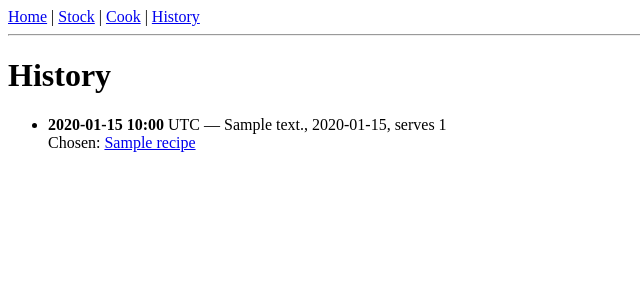
After one commit to amiablealex/my-kitchen, a Flask app: page /history/ in a window 1280 px wide. The commit adds this page. Shown: the top 300 px of the page, without its empty margins (0-640 px from the left). Run offline with Flask 3, Linux system fonts and the light colour scheme; tables that the repository leaves empty hold one stand-in row (values such as "Sample post").

Commit message:
incorporated history list (chosen/unchosen/failed), landing page launcher

```diff
--- a/my_kitchen/__init__.py
+++ b/my_kitchen/__init__.py
@@ -33,4 +33,7 @@ def create_app(config_class=Config):
     from .wizard.routes import wizard_bp
     app.register_blueprint(wizard_bp)
 
+    from .history.routes import history_bp
+    app.register_blueprint(history_bp)
+
     return app
--- /dev/null
+++ b/my_kitchen/history/routes.py
@@ -0,0 +1,23 @@
+from flask import Blueprint, render_template
+
+from ..models import Generation
+
+history_bp = Blueprint("history", __name__, url_prefix="/history")
+
+
+@history_bp.route("/")
+def index():
+    """Generations newest-first. Each is one of three states:
+    chosen (a recipe was picked), unchosen (two recipes, none picked),
+    or error/incomplete (no recipes — failed generation)."""
+    generations = Generation.query.order_by(Generation.created_at.desc()).all()
+    rows = []
+    for gen in generations:
+        if gen.recipes:
+            chosen = next((r for r in gen.recipes if r.was_chosen), None)
+            status = "chosen" if chosen else "unchosen"
+        else:
+            chosen = None
+            status = "error"
+        rows.append({"gen": gen, "status": status, "chosen": chosen, "recipes": gen.recipes})
+    return render_template("history/index.html", rows=rows)
--- a/my_kitchen/templates/base.html
+++ b/my_kitchen/templates/base.html
@@ -9,7 +9,8 @@
   <nav>
     <a href="{{ url_for('main.index') }}">Home</a> |
     <a href="{{ url_for('stock.index') }}">Stock</a> |
-    <a href="{{ url_for('wizard.start') }}">Cook</a>
+    <a href="{{ url_for('wizard.start') }}">Cook</a> |
+    <a href="{{ url_for('history.index') }}">History</a>
   </nav>
   <hr>
   <main>
--- /dev/null
+++ b/my_kitchen/templates/history/index.html
@@ -0,0 +1,30 @@
+{% extends "base.html" %}
+{% block title %}History — My Kitchen{% endblock %}
+{% block content %}
+  <h1>History</h1>
+  {% if not rows %}
+    <p>Nothing cooked yet. <a href="{{ url_for('wizard.start') }}">Let's cook →</a></p>
+  {% else %}
+    <ul>
+      {% for row in rows %}
+        <li>
+          <strong>{{ row.gen.created_at.strftime("%Y-%m-%d %H:%M") }}</strong> UTC
+          — {{ row.gen.cuisine }}, {{ row.gen.time_band }}, serves {{ row.gen.servings }}
+
+          {% if row.status == "chosen" %}
+            <br>Chosen:
+            <a href="{{ url_for('wizard.recipe', recipe_id=row.chosen.id) }}">{{ row.chosen.title }}</a>
+          {% elif row.status == "unchosen" %}
+            <br>Generated (none chosen):
+            {% for r in row.recipes %}
+              <a href="{{ url_for('wizard.recipe', recipe_id=r.id) }}">{{ r.title }}</a>{% if not loop.last %} · {% endif %}
+            {% endfor %}
+            — <a href="{{ url_for('wizard.choice', generation_id=row.gen.id) }}">choose one</a>
+          {% else %}
+            <br><em>Generation failed{% if row.gen.error %}: {{ row.gen.error }}{% endif %}</em>
+          {% endif %}
+        </li>
+      {% endfor %}
+    </ul>
+  {% endif %}
+{% endblock %}
```
Also changed, not shown: my_kitchen/templates/index.html (+6 -1 lines), my_kitchen/history/__init__.py (added).
